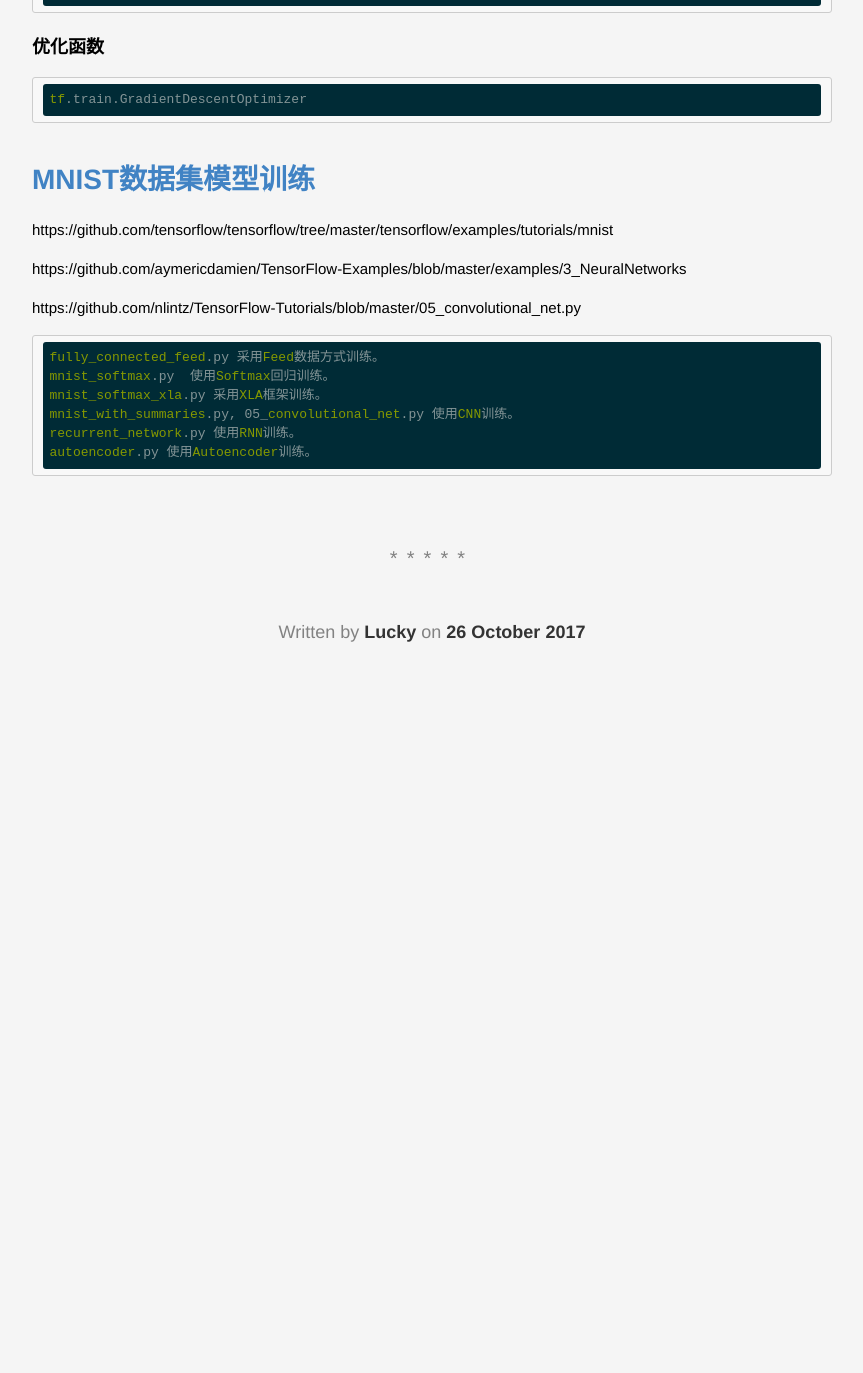
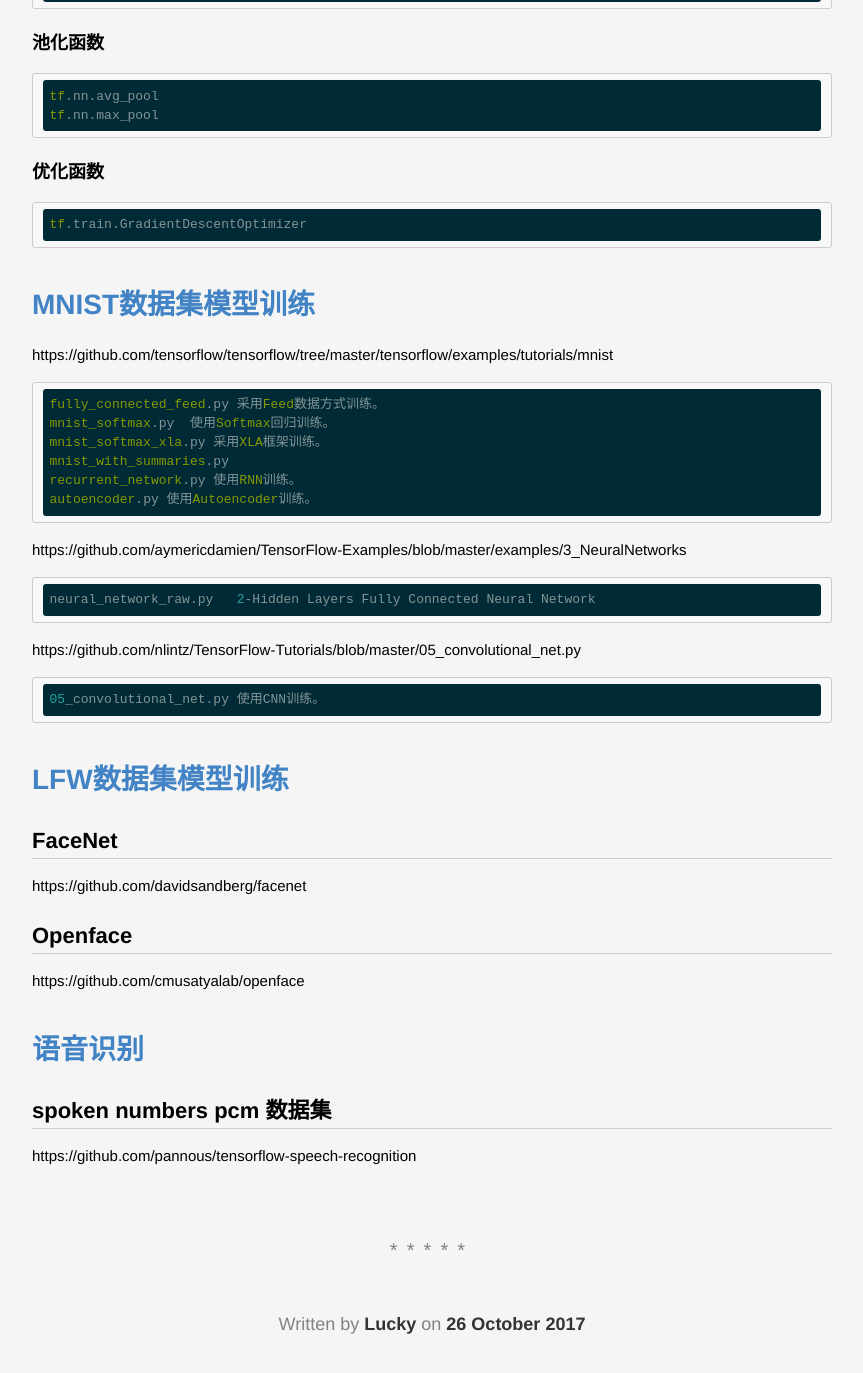
Before and after one commit to lucky521/blog, a Jekyll site: the page built from _posts/2017-10-26-tensorflow.markdown, in a window 1280 px wide and 1400 px high, scrolled down 1202 px. Shown: the top 1373 px of the window, without its empty margins (208-1071 px from the left). Built offline with Jekyll 4.4.1, drawn with Linux system fonts in a browser that asks for light colours; before the commit the page ends 1976 px from its top, so only the background shows below that; some of the changed text lies outside the part shown.

Commit message:
update blog

```diff
--- a/_posts/2017-10-26-tensorflow.markdown
+++ b/_posts/2017-10-26-tensorflow.markdown
@@ -46,19 +46,42 @@ tf.train.GradientDescentOptimizer
 
 https://github.com/tensorflow/tensorflow/tree/master/tensorflow/examples/tutorials/mnist
 
-https://github.com/aymericdamien/TensorFlow-Examples/blob/master/examples/3_NeuralNetworks
-
-https://github.com/nlintz/TensorFlow-Tutorials/blob/master/05_convolutional_net.py
 
 	fully_connected_feed.py 采用Feed数据方式训练。
 	mnist_softmax.py  使用Softmax回归训练。
 	mnist_softmax_xla.py 采用XLA框架训练。
-	mnist_with_summaries.py, 05_convolutional_net.py 使用CNN训练。
+	mnist_with_summaries.py
 	recurrent_network.py 使用RNN训练。
 	autoencoder.py 使用Autoencoder训练。
 
 
+https://github.com/aymericdamien/TensorFlow-Examples/blob/master/examples/3_NeuralNetworks
 
+	neural_network_raw.py 	2-Hidden Layers Fully Connected Neural Network
+
+
+https://github.com/nlintz/TensorFlow-Tutorials/blob/master/05_convolutional_net.py
+
+	05_convolutional_net.py 使用CNN训练。
+
+
+# LFW数据集模型训练
+
+## FaceNet
+
+https://github.com/davidsandberg/facenet
+
+## Openface
+
+https://github.com/cmusatyalab/openface
+
+
+
+# 语音识别
+
+## spoken numbers pcm 数据集
+
+https://github.com/pannous/tensorflow-speech-recognition
 
 <!--
 这里是注释区
```
